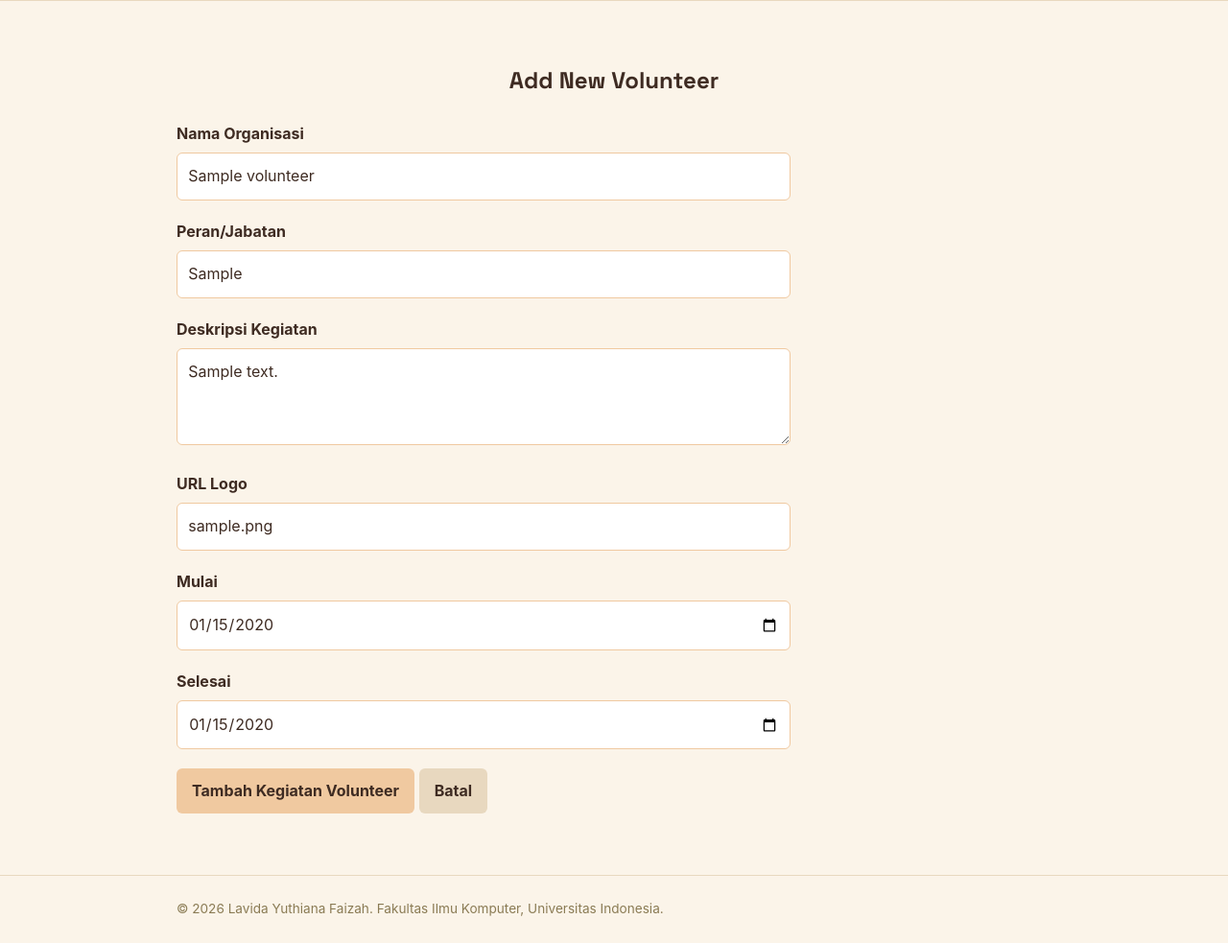
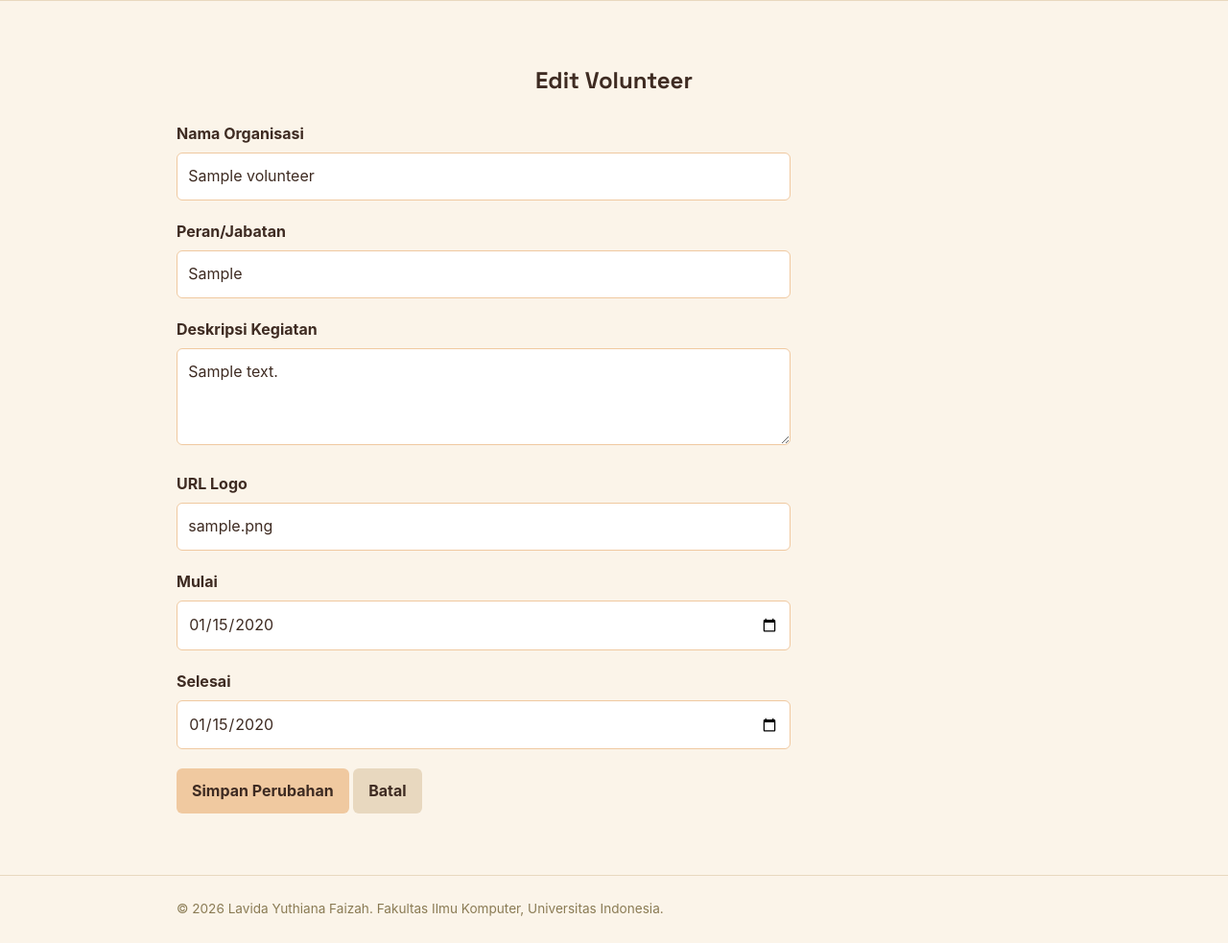
Before and after one commit to lavidayuthiana/myportofolio, a Django app: page /volunteer/00000000-0000-0000-0000-000000000001/edit/ in a window 1280 px wide. Shown: the part 107-1090 px from the top of the page at 96% size. Run offline with Django 4.2, Linux system fonts and the light colour scheme; tables that the repository leaves empty hold one stand-in row (values such as "Sample post").

Commit message:
refactor: reuse volunteer form templste for create and edit

```diff
--- a/templates/volunteer_form.html
+++ b/templates/volunteer_form.html
@@ -1,14 +1,13 @@
 {% extends "base.html" %}
 {% block meta %}
-    <title>Add Volunteer - {{ name }}</title>
+       <title>{% if is_edit %}Edit Volunteer{% else %}Add Volunteer{% endif %} - {{ name }}</title>
 {% endblock meta %}
 {% block content %}
     <main>
         <section class="volunteer-section">
             <div class="container">
-                <h1>Add New Volunteer</h1>
+                   <h1>{% if is_edit %}Edit Volunteer{% else %}Add New Volunteer{% endif %}</h1>
                 <form method="post"
-                      action="{% url 'main:create_volunteer' %}"
                       class="data-form">
                     {% csrf_token %}
                     {% for field in form %}
@@ -20,7 +19,7 @@
                             {% endfor %}
                         </div>
                     {% endfor %}
-                    <button type="submit" class="button">Tambah Kegiatan Volunteer</button>
+                    <button type="submit" class="button">   {% if is_edit %}Simpan Perubahan{% else %}Tambah Kegiatan Volunteer{% endif %}</button>
                     <a href="{% url 'main:show_volunteer' %}" class="button button-secondary">Batal</a>
                 </form>
             </div>
```
